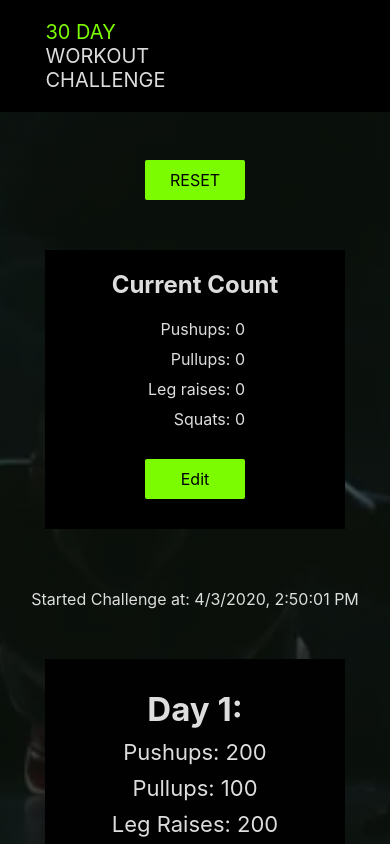
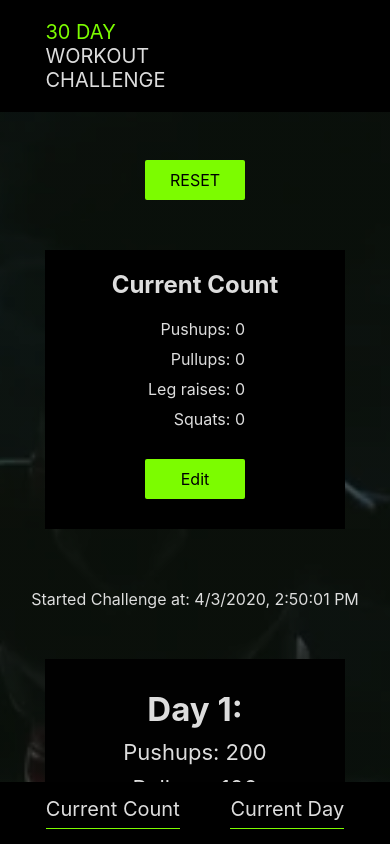
Before and after one commit to xrawvelocity/30dayWorjoutChallenge, a React (Create React App) app: page / in a window 390 px wide. Both pictures are taken after a click on the element "START". Shown: the top 844 px of the page. Built offline with nearby package versions, Linux system fonts and the light colour scheme.

Commit message:
go to current day

```diff
--- a/src/App.js
+++ b/src/App.js
@@ -155,7 +155,7 @@ export default class App extends Component {
             </div>
             <h2>Day {eachDay.day}:</h2>
             <p>Pushups: {eachDay.pushups}</p>
-            <p>Pullups: {eachDay.pullups}</p>
+            <p id={`day${eachDay.id}`} >Pullups: {eachDay.pullups}</p>
             <p>Leg Raises: {eachDay.legraises}</p>
             <p>Squats: {eachDay.squats}</p>
             {this.state.start ? (
@@ -246,22 +246,38 @@ export default class App extends Component {
               </a>
             </div>
             <ul>
-              {/* <li
-                onClick={() => this.setState({ difficulty: basicEasy })}
+              {this.state.start ? (
+                <Fragment>
+                  <a href="#top">
+                    <li
+                      onClick={() => this.setState({ selected: "count" })}
                       className={
-                  this.state.difficulty === basicEasy ? "selected" : "link"
+                        this.state.selected === "count" ? "selected" : "link"
                       }
                     >
-                Easy
+                      Current Count
                     </li>
+                  </a>
+                  <a href=
+                    {(JSON.parse(localStorage.getItem("ids"))
+                      ? (`#day${
+                          JSON.parse(localStorage.getItem("ids"))[
+                            JSON.parse(localStorage.getItem("ids")).length - 1
+                          ]
+                        }`)
+                      : `#first`)}
+                  >
                     <li
-                onClick={() => this.setState({ difficulty: basicNormal })}
+                      onClick={() => this.setState({ selected: "day" })}
                       className={
-                  this.state.difficulty === basicNormal ? "selected" : "link"
+                        this.state.selected === "day" ? "selected" : "link"
                       }
                     >
-                Normal
-              </li> */}
+                      Current Day
+                    </li>
+                  </a>
+                </Fragment>
+              ) : null}
               {/* <li
                 onClick={() => this.setState({ difficulty: basic })}
                 className={
@@ -399,6 +415,7 @@ export default class App extends Component {
                 )}
               </div>
               <div
+                id="count"
                 className={!this.state.start ? "main-btn__hidden" : "main-btn"}
                 onClick={async () => {
                   await localStorage.removeItem("ids");
@@ -511,7 +528,7 @@ export default class App extends Component {
             </p>
           </div>
 
-          <section className="grid">{this.renderWorkouts()}</section>
+          <section  id="first" className="grid">{this.renderWorkouts()}</section>
         </main>
         <footer>
           <p>Copyright &copy; {curYear}</p>
--- a/src/index.css
+++ b/src/index.css
@@ -77,6 +77,7 @@ nav ul {
 
 .link,
 .selected {
+  display: none;
   margin: 3rem;
   font-size: 3rem;
   padding-bottom: 0.7rem;
@@ -261,12 +262,24 @@ footer {
     list-style: none;
     justify-content: space-evenly;
     align-items: center; }
+    nav ul a,
+    nav ul a:link,
+    nav ul a:visited {
+      color: #ddd;
+      text-decoration: none; }
   .link,
   .selected {
+    display: flex;
     margin: 1.5rem 0.5rem;
     font-size: 2rem;
     padding-bottom: 0.7rem;
     border-bottom: 1px solid lawngreen; }
+    .link, .link:link, .link:visited,
+    .selected,
+    .selected:link,
+    .selected:visited {
+      color: #ddd;
+      text-decoration: none; }
   .nav {
     display: flex;
     align-items: center;
--- a/src/sass/components/_navigation.scss
+++ b/src/sass/components/_navigation.scss
@@ -40,6 +40,7 @@ nav ul {
 
 .link,
 .selected {
+  display: none;
   margin: 3rem;
   font-size: 3rem;
   padding-bottom: 0.7rem;
--- a/src/sass/main.scss
+++ b/src/sass/main.scss
@@ -26,14 +26,29 @@
     list-style: none;
     justify-content: space-evenly;
     align-items: center;
+
+    & a,
+    & a:link,
+    & a:visited {
+      color: #ddd;
+      text-decoration: none;
+    }
   }
 
   .link,
   .selected {
+    display: flex;
     margin: 1.5rem 0.5rem;
     font-size: 2rem;
     padding-bottom: 0.7rem;
     border-bottom: 1px solid lawngreen;
+
+    &,
+    &:link,
+    &:visited {
+      color: #ddd;
+      text-decoration: none;
+    }
   }
 
   .nav {
```
Lines whose indentation alone changed are shown as unchanged.
